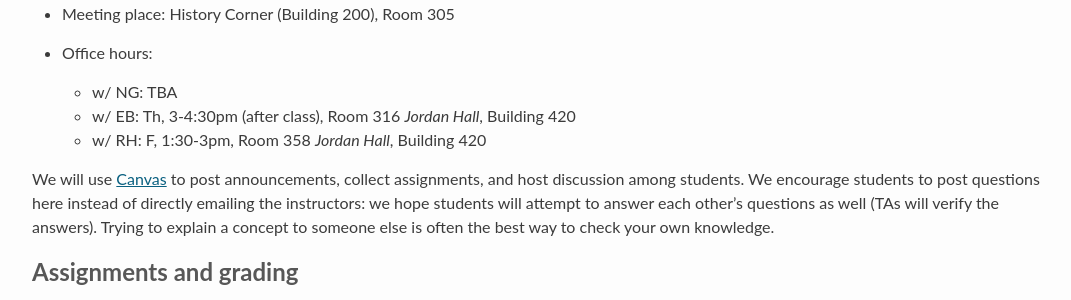
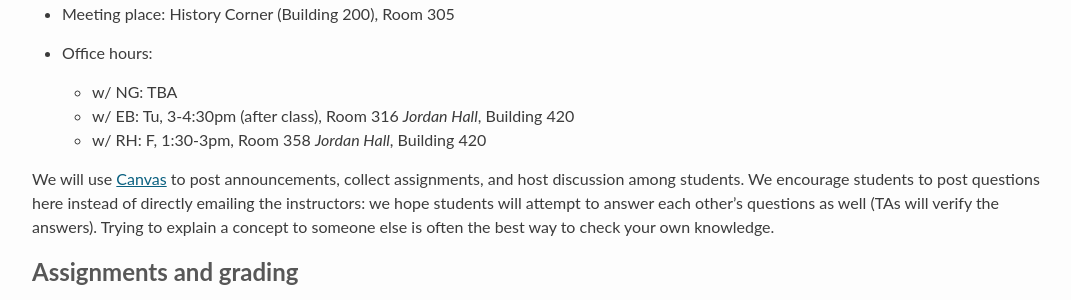
Before and after one commit to stanford-cocolab/cocolab.stanford.edu, a Jekyll site: the page built from psych204-fall2017.md, in a window 1280 px wide and 900 px high, scrolled down 690 px. Shown: the part 154-454 px from the top of the window, without its empty margins (94-1165 px from the left). Built offline with Jekyll 4.4.1, drawn with Linux system fonts in a browser that asks for light colours; Markdown is read by kramdown in place of the engine named in the settings; a script that is not in the unit is left out; our own code applies the rules of GitHub Pages for plain Markdown files.

Commit message:
change erin's office hours to tuesday

```diff
--- a/psych204-fall2017.md
+++ b/psych204-fall2017.md
@@ -21,7 +21,7 @@ Examples will be drawn from areas including concept learning, causal reasoning,
 
 * Office hours:
   * w/ NG: TBA
-  * w/ EB: Th, 3-4:30pm (after class), Room 316 *Jordan Hall*, Building 420
+  * w/ EB: Tu, 3-4:30pm (after class), Room 316 *Jordan Hall*, Building 420
   * w/ RH: F, 1:30-3pm, Room 358 *Jordan Hall*, Building 420
 
 We will use [Canvas](https://canvas.stanford.edu/courses/70937/) to post announcements, collect assignments, and host discussion among students. We encourage students to post questions here instead of directly emailing the instructors: we hope students will attempt to answer each other's questions as well (TAs will verify the answers). Trying to explain a concept to someone else is often the best way to check your own knowledge.
```
